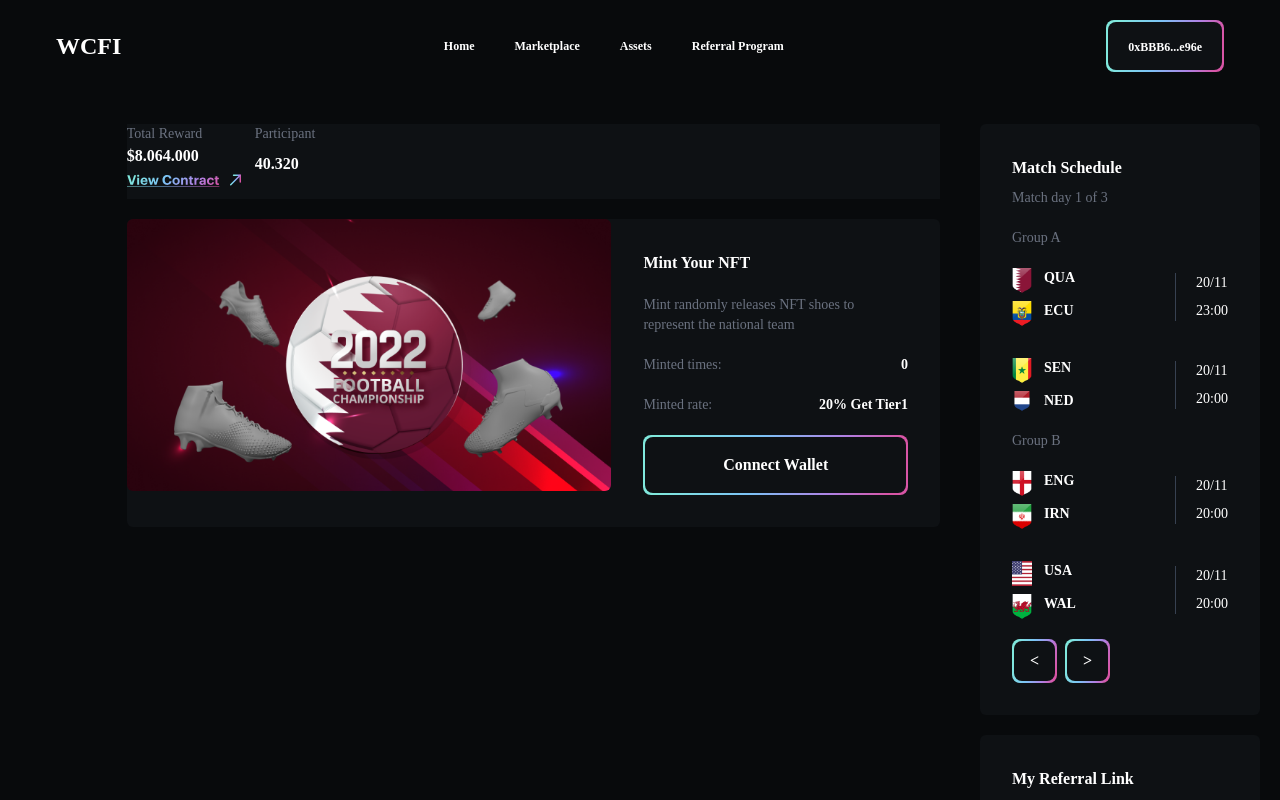
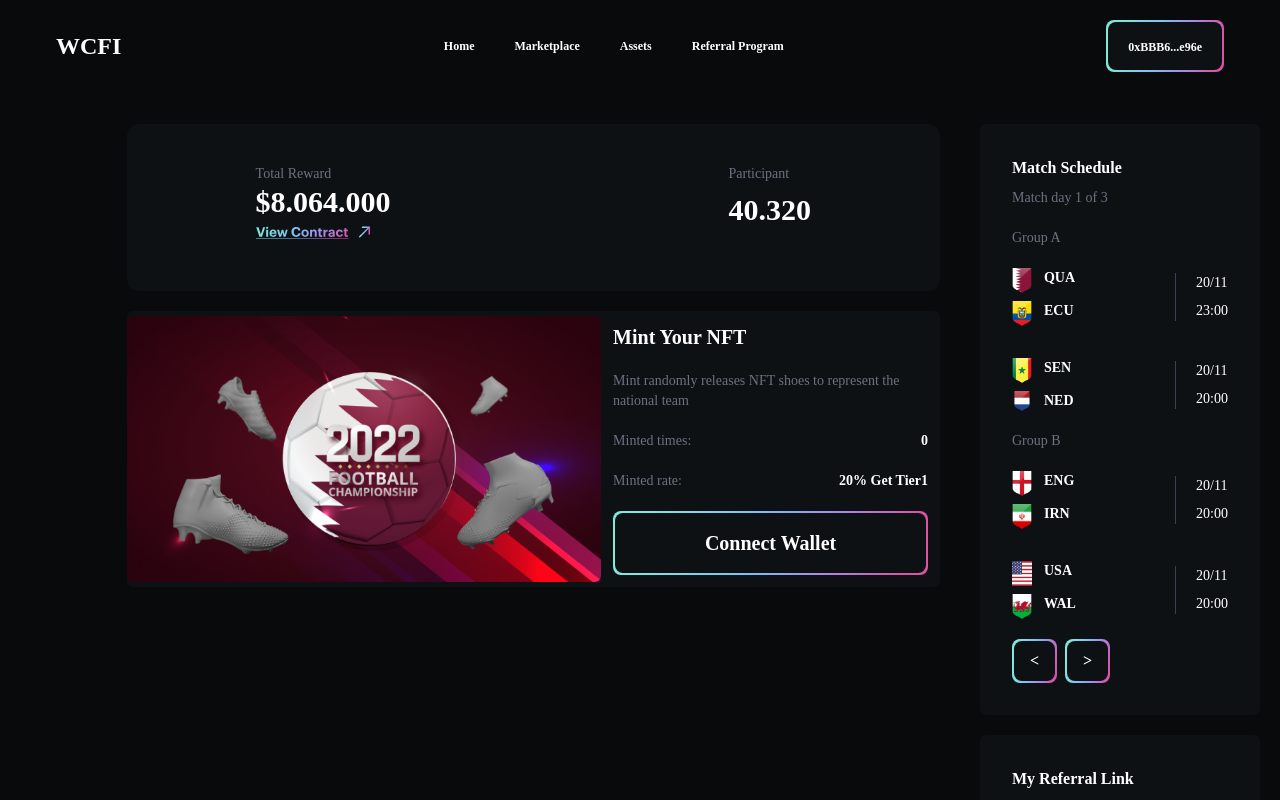
Before and after one commit to alexlevn/nf_nft_martket_nxjs, a Next.js app: page / in a window 1280 px wide. Shown: the top 800 px of the page. Built offline with nearby package versions, Linux system fonts and the light colour scheme.

Commit message:
Total Reward

```diff
--- a/components/MintNFT/index.tsx
+++ b/components/MintNFT/index.tsx
@@ -1,7 +1,7 @@
 import { ButtonBorderGradient } from 'components/ButtonBorderGradient'
 
 const MintNFT = () => (
-  <div className="flex flex-col gap-5 p-5 lg:p-8  justify-between">
+  <div className="w-full lg:w-5/12 flex flex-col gap-5 p-2 lg:p-3  justify-between">
     <div className="flex flex-col gap-5">
       <p className="text-white font-semibold">Mint Your NFT</p>
       <p className="text-content">
--- a/containers/Home/index.tsx
+++ b/containers/Home/index.tsx
@@ -29,7 +29,7 @@ const Home: FC = () => {
 
       {/* HERO IMAGES */}
       <div className="flex flex-col lg:flex-row  justify-between bg-pcgray rounded-md">
-        <div>
+        <div className='w-full lg:w-7/12 flex items-center'>
           <img
             src="/images/hero_football_2022.png"
             alt=""
--- a/tailwind.config.js
+++ b/tailwind.config.js
@@ -3,6 +3,7 @@ module.exports = {
   content: [
     './pages/**/*.{js,ts,jsx,tsx}',
     './components/**/*.{js,ts,jsx,tsx}',
+    './containers/**/*.{js,ts,jsx,tsx}',
   ],
   theme: {
     extend: {
```
